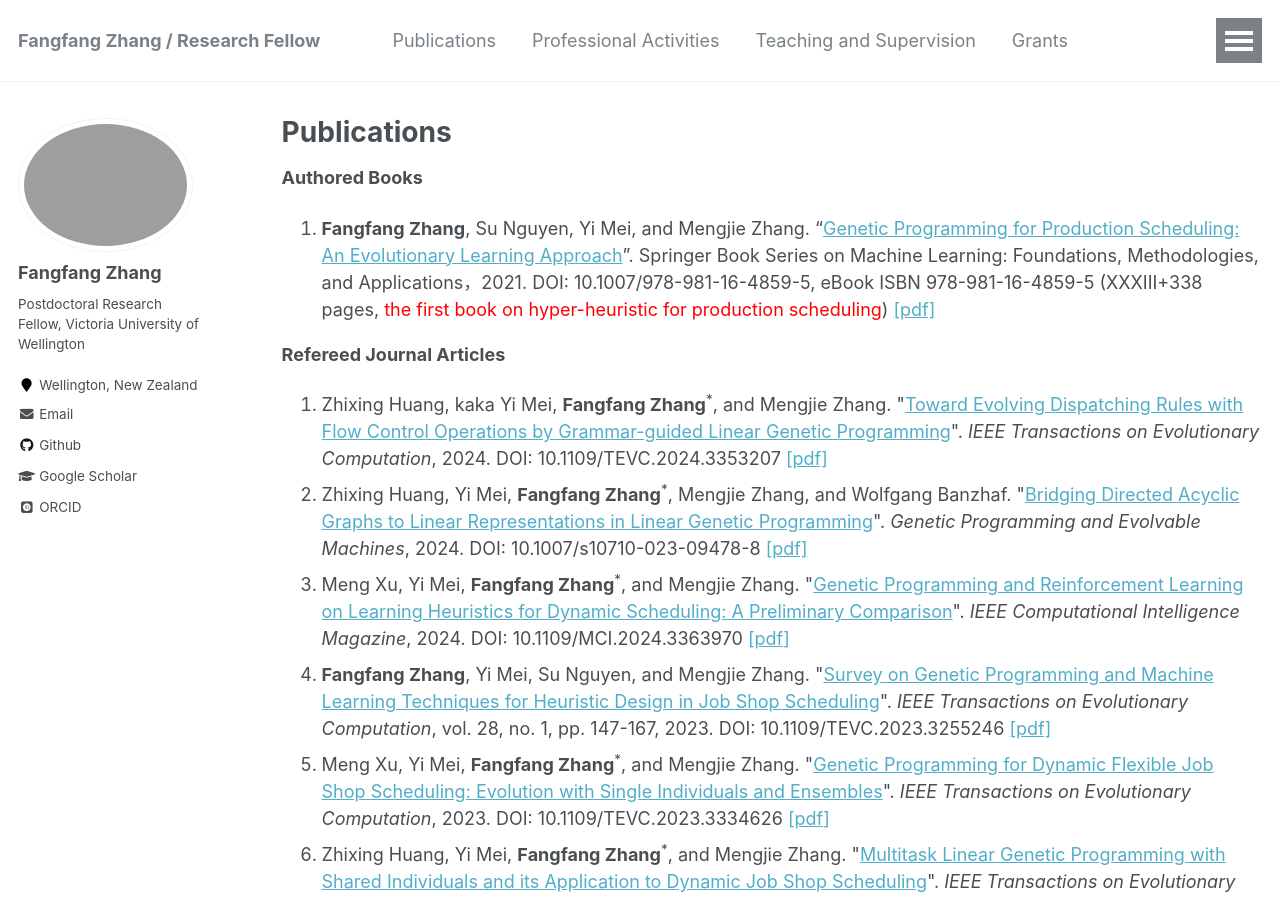
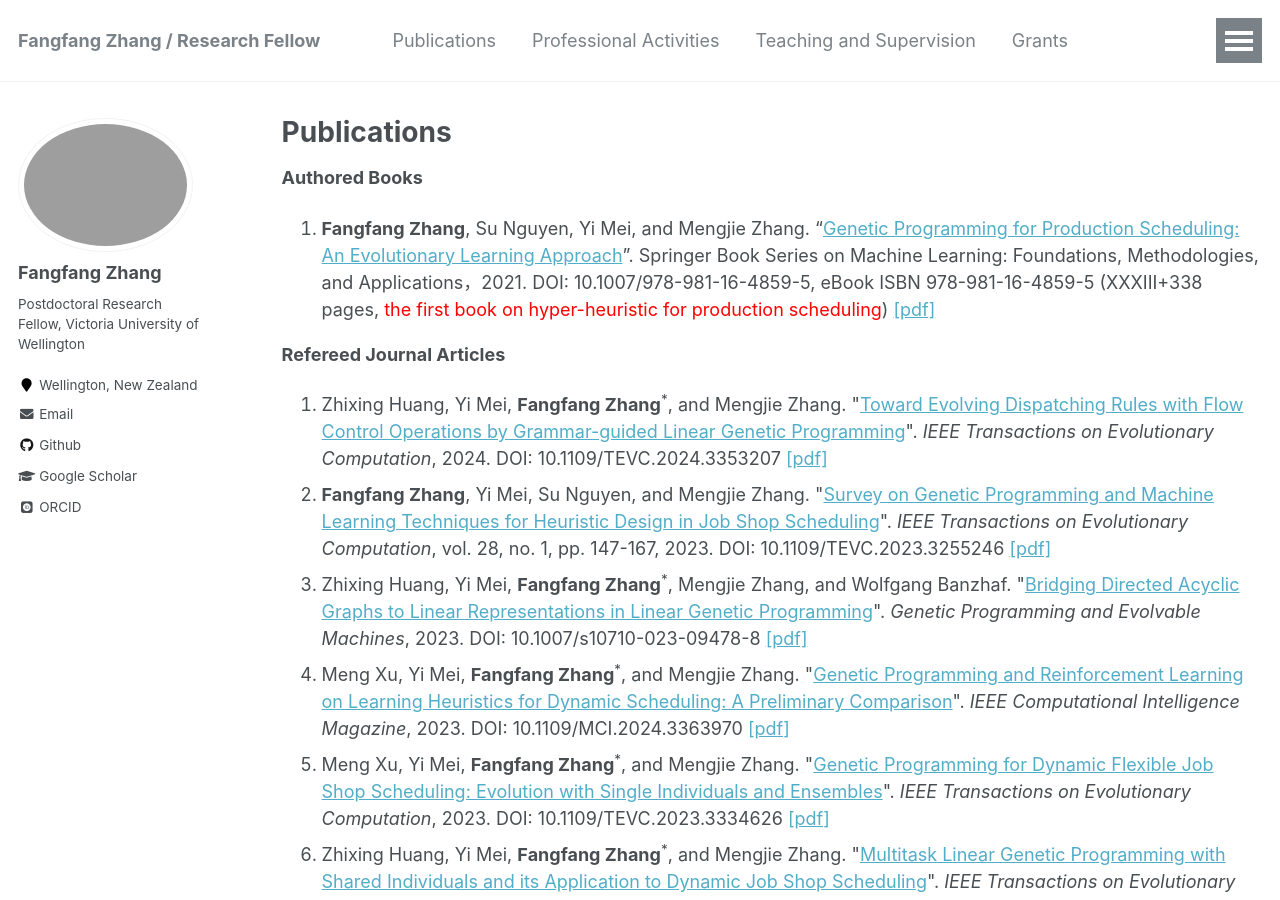
Before and after one commit to fangfang-zhang/fangfang-zhang.github.io, a Jekyll site: the page built from _pages/publications.md, in a window 1280 px wide and 900 px high. Built offline with Jekyll 4.4.1, drawn with Linux system fonts in a browser that asks for light colours; some web fonts are replaced.

Commit message:
rollback

```diff
--- a/_pages/publications.md
+++ b/_pages/publications.md
@@ -11,10 +11,10 @@ author_profile: true
 
 **Refereed Journal Articles**
 <ol>
-<li>Zhixing Huang, kaka Yi Mei, <b>Fangfang Zhang</b><sup>*</sup>, and Mengjie Zhang. "<a target="_blank" href="https://ieeexplore.ieee.org/document/10398533">Toward Evolving Dispatching Rules with Flow Control Operations by Grammar-guided Linear Genetic Programming</a>". <i>IEEE Transactions on Evolutionary Computation</i>, 2024. DOI: 10.1109/TEVC.2024.3353207 <a target="_blank" href="https://github.com/fangfang-zhang/fangfang-zhang.github.io/blob/main/files/2024-tevc-if.pdf">[pdf]</a></li>
-<li>Zhixing Huang, Yi Mei, <b>Fangfang Zhang</b><sup>*</sup>, Mengjie Zhang, and Wolfgang Banzhaf. "<a target="_blank" href="https://link.springer.com/article/10.1007/s10710-023-09478-8">Bridging Directed Acyclic Graphs to Linear Representations in Linear Genetic Programming</a>". <i>Genetic Programming and Evolvable Machines</i>, 2024. DOI: 10.1007/s10710-023-09478-8 <a target="_blank" href="https://github.com/fangfang-zhang/fangfang-zhang.github.io/blob/main/files/%5B2023%5D%20Bridging%20directed%20acyclic%20graphs%20to%20linear%20representations%20in%20LGP.pdf">[pdf]</a></li>
-<li> Meng Xu, Yi Mei, <b>Fangfang Zhang</b><sup>*</sup>, and Mengjie Zhang. "<a target="_blank" href="">Genetic Programming and Reinforcement Learning on Learning Heuristics for Dynamic Scheduling: A Preliminary Comparison</a>". <i>IEEE Computational Intelligence Magazine</i>, 2024. DOI: 10.1109/MCI.2024.3363970 <a target="_blank" href="https://github.com/fangfang-zhang/fangfang-zhang.github.io/blob/main/files/%5B2023%5D%20GPRL%20on%20Learning%20Heuristics%20for%20Dynamic%20Scheduling-A%20Preliminary%20Comparison.pdf">[pdf]</a></li>
+<li>Zhixing Huang, Yi Mei, <b>Fangfang Zhang</b><sup>*</sup>, and Mengjie Zhang. "<a target="_blank" href="https://ieeexplore.ieee.org/document/10398533">Toward Evolving Dispatching Rules with Flow Control Operations by Grammar-guided Linear Genetic Programming</a>". <i>IEEE Transactions on Evolutionary Computation</i>, 2024. DOI: 10.1109/TEVC.2024.3353207 <a target="_blank" href="https://github.com/fangfang-zhang/fangfang-zhang.github.io/blob/main/files/2024-tevc-if.pdf">[pdf]</a></li>
 <li> <b>Fangfang Zhang</b>, Yi Mei, Su Nguyen, and Mengjie Zhang. "<a target="_blank" href="https://ieeexplore.ieee.org/document/10065588">Survey on Genetic Programming and Machine Learning Techniques for Heuristic Design in Job Shop Scheduling</a>". <i>IEEE Transactions on Evolutionary Computation</i>, vol. 28, no. 1, pp. 147-167, 2023. DOI: 10.1109/TEVC.2023.3255246 <a target="_blank" href="https://github.com/fangfang-zhang/fangfang-zhang.github.io/blob/main/files/%5B2023%5D%20Survey_on_Genetic_Programming_and_Machine_Learning_Techniques_for_Heuristic_Design_in_Job_Shop_Scheduling.pdf">[pdf]</a></li>
+<li>Zhixing Huang, Yi Mei, <b>Fangfang Zhang</b><sup>*</sup>, Mengjie Zhang, and Wolfgang Banzhaf. "<a target="_blank" href="https://link.springer.com/article/10.1007/s10710-023-09478-8">Bridging Directed Acyclic Graphs to Linear Representations in Linear Genetic Programming</a>". <i>Genetic Programming and Evolvable Machines</i>, 2023. DOI: 10.1007/s10710-023-09478-8 <a target="_blank" href="https://github.com/fangfang-zhang/fangfang-zhang.github.io/blob/main/files/%5B2023%5D%20Bridging%20directed%20acyclic%20graphs%20to%20linear%20representations%20in%20LGP.pdf">[pdf]</a></li>
+<li> Meng Xu, Yi Mei, <b>Fangfang Zhang</b><sup>*</sup>, and Mengjie Zhang. "<a target="_blank" href="">Genetic Programming and Reinforcement Learning on Learning Heuristics for Dynamic Scheduling: A Preliminary Comparison</a>". <i>IEEE Computational Intelligence Magazine</i>, 2023. DOI: 10.1109/MCI.2024.3363970 <a target="_blank" href="https://github.com/fangfang-zhang/fangfang-zhang.github.io/blob/main/files/%5B2023%5D%20GPRL%20on%20Learning%20Heuristics%20for%20Dynamic%20Scheduling-A%20Preliminary%20Comparison.pdf">[pdf]</a></li>
 <li> Meng Xu, Yi Mei, <b>Fangfang Zhang</b><sup>*</sup>, and Mengjie Zhang. "<a target="_blank" href="https://ieeexplore.ieee.org/document/10324315">Genetic Programming for Dynamic Flexible Job Shop Scheduling: Evolution with Single Individuals and Ensembles</a>". <i>IEEE Transactions on Evolutionary Computation</i>, 2023. DOI: 10.1109/TEVC.2023.3334626 <a target="_blank" href="https://github.com/fangfang-zhang/fangfang-zhang.github.io/blob/main/files/%5B2023%5D%20TEVC-Single_Individuals_and_Ensembles.pdf">[pdf]</a></li>
 <li> Zhixing Huang, Yi Mei, <b>Fangfang Zhang</b><sup>*</sup>, and Mengjie Zhang. "<a target="_blank" href="https://ieeexplore.ieee.org/document/10090245">Multitask Linear Genetic Programming with Shared Individuals and its Application to Dynamic Job Shop Scheduling</a>". <i>IEEE Transactions on Evolutionary Computation</i>, 2023. DOI: 10.1109/TEVC.2023.3263871 <a target="_blank" href="https://github.com/fangfang-zhang/fangfang-zhang.github.io/blob/main/files/%5B2023%5D%20Multitask_LGP_with_Shared_Individuals_and_its_Application_to_DJSS.pdf">[pdf]</a></li>
 <li> Meng Xu, Yi Mei, <b>Fangfang Zhang</b><sup>*</sup>, and Mengjie Zhang. "<a target="_blank" href="https://ieeexplore.ieee.org/document/10044237">Genetic Programming with Lexicase Selection for Large-scale Dynamic Flexible Job Shop Scheduling</a>". <i>IEEE Transactions on Evolutionary Computation</i>, 2023. DOI: 10.1109/TEVC.2023.3244607 <a target="_blank" href="https://github.com/fangfang-zhang/fangfang-zhang.github.io/blob/main/files/%5B2023%5D%20Genetic_Programming_with_Lexicase_Selection_for_Large-scale_Dynamic_Flexible_Job_Shop_Scheduling.pdf">[pdf]</a></li>
```
Also changed, not shown: _pages/404.md (line endings or trailing spaces).
